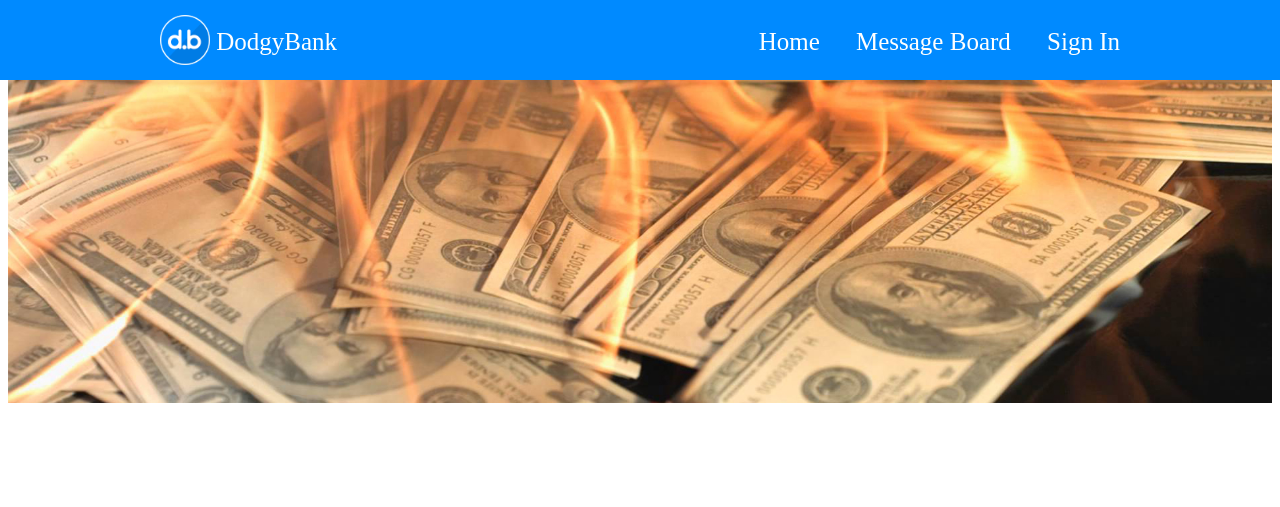
After one commit to straygar/CDX2016-FINAL, a Django app: template CDX2016/templates/Citadel/index_2.html in a window 1280 px wide. The commit adds this page. Shown: the top 507 px of the page. Run offline with Django 3.2, Linux system fonts and the light colour scheme; the template is opened without the code that fills it, so the values that code supplies are empty; some web fonts are replaced.

Commit message:
Added templates

```diff
--- a/CDX2016/static/css/skeleton.css
+++ b/CDX2016/static/css/skeleton.css
@@ -120,16 +120,79 @@ html is set to 62.5% so that all the REM measurements throughout Skeleton
 are based on 10px sizing. So basically 1.5rem = 15px :) */
 html {
   font-size: 62.5%; }
+header {
+  position: fixed;
+  font-size: 25px;
+  font-family: QuickSand;
+  background-color: #008aff;
+  height: 80px;
+  width: 100%;
+  left: 0;
+  top: 0;
+  margin: auto;
+  color: white;
+  display: inline-block;
+  overflow: hidden;
+  z-index: 1;
+}
+header a {
+	color: white;
+	text-decoration: none;
+}
+
+.navbar {
+	position: relative;
+	top: -40px;
+	float: right;
+}
+.navbar ul li:hover {
+	color: #83c6ff;
+}
+ul li {
+	display: inline-block;
+	padding-left: 30px;
+}
+#logo {
+	position: relative;
+	top: 15px;
+	height: 50px;
+}
+.safe {
+	position: relative;
+	width: 100%;
+	left: 0;
+	height: 500px;
+	display: block;
+}
+.safe img {
+	width: 100%;
+}
+.content {
+	background-color: white;
+	width: 100%;
+	height: 500px;
+}
 body {
   font-size: 1.5em; /* currently ems cause chrome bug misinterpreting rems on body element */
   line-height: 1.6;
   font-weight: 400;
   font-family: "Raleway", "HelveticaNeue", "Helvetica Neue", Helvetica, Arial, sans-serif;
   color: #222; }
-
+footer {
+	background:#ffab62;
+	width:100%;
+	height:100px;
+	position:absolute;
+	bottom:0;
+	left:0;
+}
 
 /* Typography
 –––––––––––––––––––––––––––––––––––––––––––––––––– */
+@font-face {
+    font-family: QuickSand;
+    src: url(Quicksand-Regular.otf);
+}
 h1, h2, h3, h4, h5, h6 {
   margin-top: 0;
   margin-bottom: 2rem;
@@ -140,7 +203,6 @@ h3 { font-size: 3.0rem; line-height: 1.3;  letter-spacing: -.1rem; }
 h4 { font-size: 2.4rem; line-height: 1.35; letter-spacing: -.08rem; }
 h5 { font-size: 1.8rem; line-height: 1.5;  letter-spacing: -.05rem; }
 h6 { font-size: 1.5rem; line-height: 1.6;  letter-spacing: 0; }
-
 /* Larger than phablet */
 @media (min-width: 550px) {
   h1 { font-size: 5.0rem; }
@@ -158,9 +220,9 @@ p {
 /* Links
 –––––––––––––––––––––––––––––––––––––––––––––––––– */
 a {
-  color: #1EAEDB; }
+  color: white; }
 a:hover {
-  color: #0FA0CE; }
+  color: white; }
 
 
 /* Buttons
--- /dev/null
+++ b/CDX2016/templates/Citadel/index_2.html
@@ -0,0 +1,29 @@
+<!DOCTYPE html>
+<html>
+	<head>
+		<link rel="stylesheet" type="text/css" href="../../static/css/skeleton.css">
+	</head>
+	<body>
+		<header>
+			<div class="container" id="header">
+				<div class="companyName">
+					<a href="index_2.html">
+					<img id="logo" src="../../static/images/logo.png" alt="Logo">
+					DodgyBank
+					</a>
+				</div>
+				<div class="navbar">
+					<ul>
+						<li>Home</li>
+						<li>Message Board </li>
+						<li>Sign In</li>
+					</ul>
+				</div>
+			</div>
+		</header>
+		<div class="safe">
+			<img src="../../static/images/safe.jpg" alt="Our excellent practice">
+		</div>
+
+	</body>
+</html>
```
Also changed, not shown: CDX2016/templates/base.html (+20 -1 lines), CDX2016/static/css/fonts/Quicksand-Bold.otf (added), CDX2016/static/css/fonts/Quicksand-Regular.otf (added), CDX2016/static/images/favicon.png, CDX2016/static/images/logo.png (added), CDX2016/static/images/safe.jpg (added).
